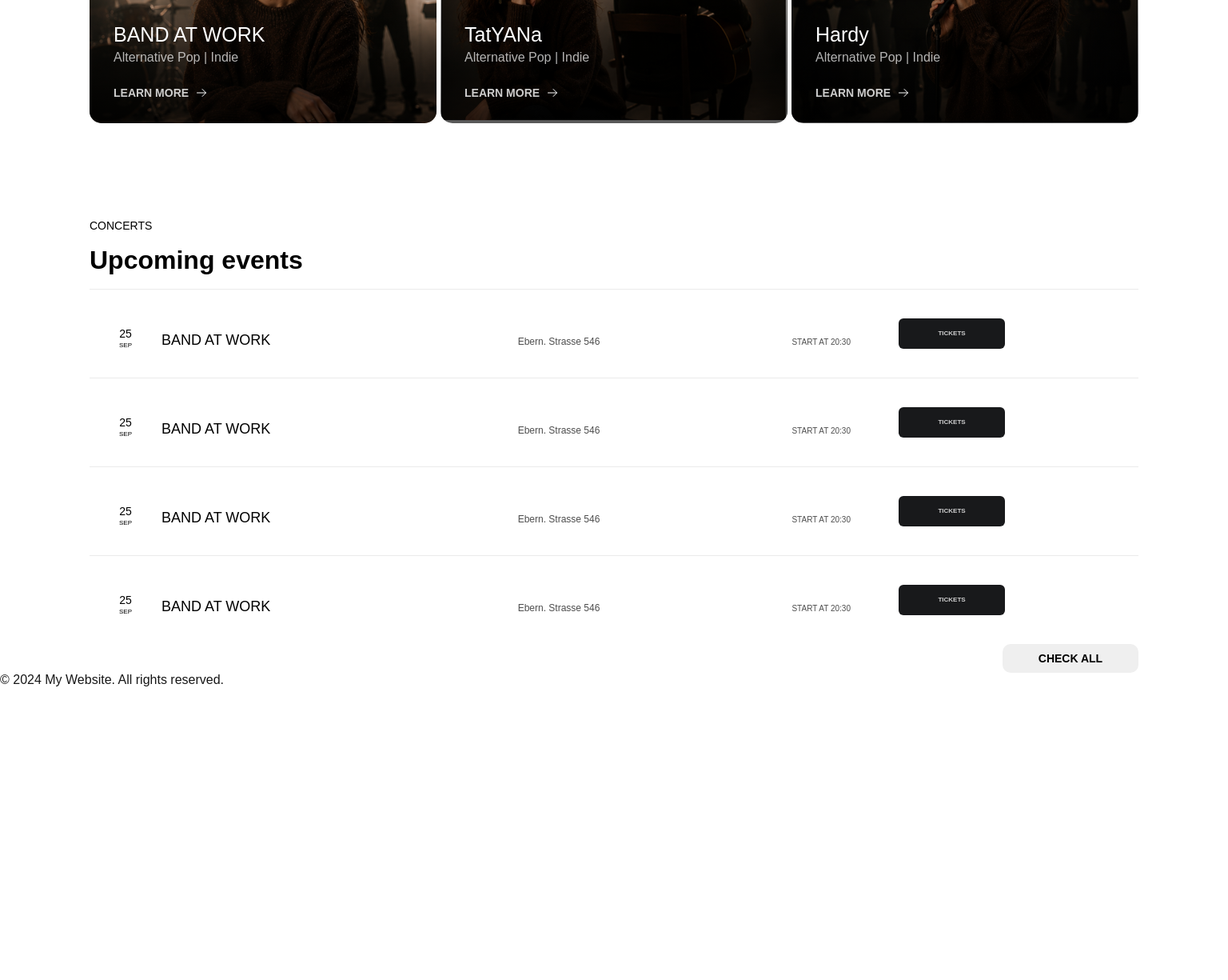
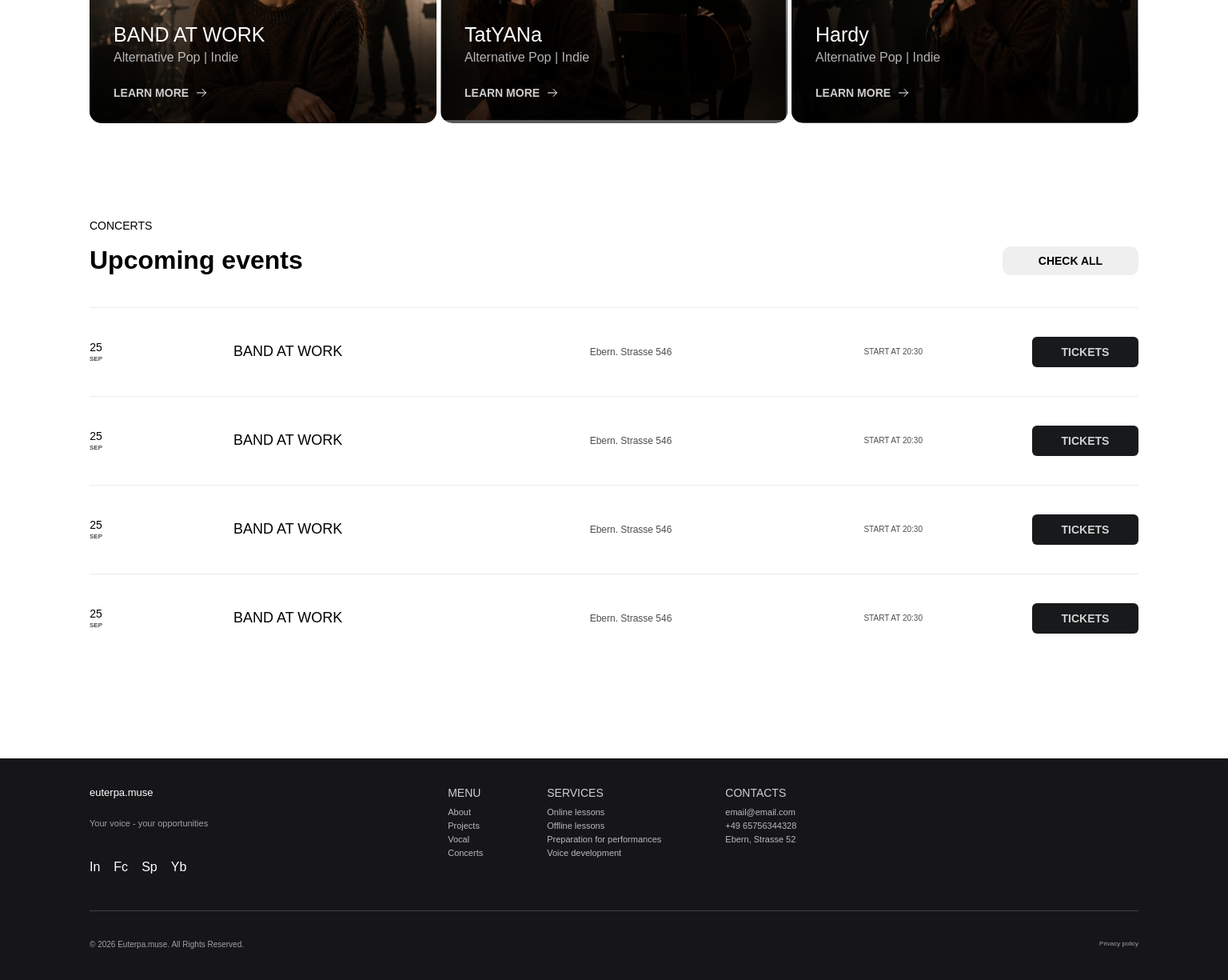
Before and after one commit to AnnaSytenkoYuri/euterpa.muse, a Next.js app: page / in a window 1536 px wide. Shown: the part 1745-2970 px from the top of the page at 80% size. Before the commit the page ends 2604 px from the top, so only its background shows below. Built offline with nearby package versions, Linux system fonts and the light colour scheme.

Commit message:
fixed responsive design for EventsSection. Added footer section mobile and desktop responsive design. Still on processing.

```diff
--- a/src/components/EventsSection/EventsSection.module.css
+++ b/src/components/EventsSection/EventsSection.module.css
@@ -1,5 +1,13 @@
 .eventSection {
   padding-top: 80px;
+}
+
+.header {
+  display: block;
+}
+
+.checkBtn {
+  display: none;
 }
 
 .subTextEvent {
@@ -29,7 +37,7 @@
   align-items: center;
 
   padding: 36px 0;
-  border-top:1px solid rgba(0,0,0,.08);
+  border-top: 1px solid rgba(0, 0, 0, 0.08);
 
   /* border-top: 1px solid #d8d8d8; */
 }
@@ -85,12 +93,12 @@
   background: #18191b;
 
   font-weight: 600;
-  font-size: 8px;
+  font-size: 14px;
   text-transform: uppercase;
   color: rgba(255, 255, 255, 0.8);
 }
 
-.checkBtn {
+.checkBtnMobile {
   display: flex;
   justify-content: center;
   align-items: center;
@@ -106,37 +114,36 @@
   margin-top: 15px;
 }
 
-/* .ticketBtn:hover,
+.ticketBtn:hover,
 .ticketBtn:focus {
   color: #fff;
-  background-color: #0142a4;
+  background-color: #82776d;
   transition: 0.3s ease;
 }
 
 .checkBtn:hover,
 .checkBtn:focus {
   color: #fff;
-  background-color: #1b1d20;
+  background-color: #82776d;
   transition: 0.3s ease;
-} */
-
-.ticketsBtn{
-  transition:.3s;
 }
 
-.ticketsBtn:hover{
-  background:#000;
-  color:#fff;
-  transform:translateY(-2px);
+.ticketsBtn {
+  transition: 0.3s;
 }
 
-
-.eventItem{
-  transition:.3s;
+.ticketsBtn:hover {
+  background: #000;
+  color: #fff;
+  transform: translateY(-2px);
 }
 
-.eventItem:hover{
-  background:#fafafa;
+.eventItem {
+  transition: 0.3s;
+}
+
+.eventItem:hover {
+  background: #fafafa;
 }
 
 @media (min-width: 768px) {
@@ -154,6 +161,9 @@
   .subTextEvent,
   .eventTitle {
     text-align: left;
+  }
+  .eventTitle {
+    margin-bottom: 0;
   }
 
   .cardTitle {
@@ -173,44 +183,102 @@
     margin-bottom: 0;
   }
 
+  .header {
+    display: flex;
+    justify-content: space-between;
+    align-items: flex-end;
+
+    margin-bottom: 40px;
+  }
+
   .checkBtn {
+    display: flex;
+    justify-content: center;
+    align-items: center;
     margin: 0;
-  margin-left: auto;
+    width: 170px;
+    height: 36px;
+    border-radius: 10px;
+    fill: #e7e7e7;
+    font-weight: 600;
+    font-size: 14px;
+    text-transform: uppercase;
+    color: #000;
+    margin-top: 0px;
+  }
+
+  .ticketBtn {
+    width: 133px;
+    height: 38px;
+    justify-self: end;
+  }
+
+  .eventDate {
+    justify-self: start;
+  }
+
+  .checkBtnMobile {
+    display: none;
   }
 }
 
-@media (min-width: 1440px){
-  .eventSection{
+@media (min-width: 1440px) {
+  .eventSection {
     padding-top: 120px;
   }
 
   .eventItem {
     grid-template-columns:
-    90px
-    2fr
-    180px
-    120px;
+      80px /* дата */
+      1.3fr /* назва */
+      170px; /* кнопка */
+
+    align-items: center;
+
+    gap: 100px;
+
+    padding: 36px 0;
+    border-top: 1px solid rgba(0, 0, 0, 0.08);
   }
 
- .eventInfo{
-  display:grid;
+  .eventInfo {
+    display: grid;
     grid-template-columns:
       1.3fr
       1fr
       auto;
 
-    align-items: baseline;
-    margin-right: 60px;
+    align-items: center;
   }
 
   .cardTitle,
   .cardText,
-.cardDetails{
+  .cardDetails {
     margin-bottom: 0;
   }
 
-.ticketBtn{
+  .ticketBtn {
     width: 133px;
     height: 38px;
+    justify-self: end;
+  }
+
+  .eventDate {
+    justify-self: start;
+  }
+
+  .header {
+    display: flex;
+    justify-content: space-between;
+    align-items: flex-end;
+
+    margin-bottom: 40px;
+  }
+
+  .checkBtn {
+    display: flex;
+  }
+  .checkBtnMobile {
+    display: none;
   }
 }
--- a/src/components/EventsSection/EventsSection.tsx
+++ b/src/components/EventsSection/EventsSection.tsx
@@ -4,8 +4,13 @@ export default function EventsSection() {
   return (
     <section className={css.eventSection}>
       <div className="container">
-        <p className={css.subTextEvent}>concerts</p>
-        <h2 className={css.eventTitle}>Upcoming events</h2>
+        <div className={css.header}>
+          <div>
+            <p className={css.subTextEvent}>concerts</p>
+            <h2 className={css.eventTitle}>Upcoming events</h2>
+          </div>
+          <button className={css.checkBtn}>Check all</button>
+        </div>
         <ul className={css.eventsList}>
           <li className={css.eventItem}>
             <div className={css.eventDate}>
@@ -56,7 +61,7 @@ export default function EventsSection() {
             <button className={css.ticketBtn}>Tickets</button>
           </li>
         </ul>
-        <button className={css.checkBtn}>Check all</button>
+        <button className={css.checkBtnMobile}>Check all</button>
       </div>
     </section>
   );
--- /dev/null
+++ b/src/components/Footer/Footer.module.css
@@ -0,0 +1,184 @@
+.footer {
+  padding-top: 80px;
+}
+.footerBackground {
+  background: #161619;
+}
+
+.footerContentWrapper {
+  padding-top: 30px;
+  padding-bottom: 20px;
+}
+.logoText {
+  font-weight: 400;
+  font-size: 13px;
+  color: #fff;
+  text-align: center;
+  margin-bottom: 25px;
+}
+.footerText {
+  font-weight: 400;
+  font-size: 11px;
+  color: rgba(255, 255, 255, 0.6);
+  text-align: center;
+  margin-bottom: 40px;
+}
+.mobContsctsTitle {
+  font-weight: 400;
+  font-size: 14px;
+  text-transform: uppercase;
+  color: rgba(255, 255, 255, 0.8);
+  text-align: center;
+  margin-bottom: 10px;
+}
+
+.mobContactsList {
+  display: flex;
+  flex-direction: column;
+  align-items: center;
+  font-weight: 400;
+  font-size: 11px;
+  color: rgba(255, 255, 255, 0.7);
+  gap: 8px;
+  padding: 0;
+  margin: 0 0 33px 0;
+}
+
+/* .contactItem {
+    display: flex;
+    align-items: center;
+    gap: 16px;
+  } */
+
+.mobSocialList {
+  display: flex;
+  justify-content: center;
+  align-items: center;
+  gap: 17px;
+  margin: 0 0 45px 0;
+  padding: 0;
+  color: #fff;
+}
+/*
+  .socialList a {
+    display: flex;
+    justify-content: center;
+    align-items: center;
+
+    width: 48px;
+    height: 48px;
+
+    color: #fff;
+
+    transition: transform .3s ease,
+                color .3s ease,
+                opacity .3s ease;
+  }
+
+  .socialList a:hover,
+  .socialList a:focus-visible {
+    transform: translateY(-3px);
+    opacity: .8;
+  } */
+
+.policyText {
+  font-weight: 400;
+  font-size: 8px;
+  color: rgba(255, 255, 255, 0.6);
+  text-align: center;
+  margin-bottom: 12px;
+}
+
+.rightsText {
+  font-weight: 400;
+  font-size: 10px;
+  text-align: center;
+  color: rgba(255, 255, 255, 0.6);
+  text-align: center;
+}
+
+.desckFooter {
+  display: none;
+}
+
+@media (min-width: 768px) {
+}
+
+@media (min-width: 1440px) {
+  .footer {
+    padding-top: 120px;
+  }
+
+  .footerTop{
+    display: flex;
+    /* justify-content: space-between; */
+    align-items: flex-start;
+    gap: 300px;
+  }
+
+  .footerContentWrapper {
+    padding-top: 35px;
+    padding-bottom: 30px;
+  }
+  .logoText {
+    text-align: left;
+    width: fit-content;
+  }
+  .footerText {
+    text-align: left;
+    width: fit-content;
+  }
+
+  .mobileFooter {
+    display: none;
+  }
+
+  .deskSocialList {
+    display: flex;
+    justify-content: start;
+    align-items: center;
+    gap: 17px;
+    margin: 0 0 45px 0;
+    padding: 0;
+    color: #fff;
+    width: fit-content;
+  }
+
+  .desckFooter {
+    display: block;
+  }
+
+  .contentDeskWraper {
+    display: flex;
+    flex-direction: row;
+    justify-content: center;
+    gap: 80px;
+  }
+
+  .menuList {
+    display: flex;
+    flex-direction: column;
+    gap: 5px;
+    font-weight: 400;
+    font-size: 11px;
+    color: rgba(255, 255, 255, 0.7);
+    font-weight: 400;
+    font-size: 11px;
+    color: rgba(255, 255, 255, 0.7);
+  }
+
+  .deskContsctsTitle {
+    font-weight: 400;
+    font-size: 14px;
+    text-transform: uppercase;
+    color: rgba(255, 255, 255, 0.8);
+    margin-bottom: 10px;
+  }
+.footerBottom{
+    display: flex;
+    justify-content: space-between;
+    padding: 36px 0 0 0;
+    border-top: 1px solid rgba(226, 226, 226, 0.21);
+}
+
+}
--- a/src/components/Footer/Footer.tsx
+++ b/src/components/Footer/Footer.tsx
@@ -1,7 +1,138 @@
+import Link from "next/link";
+import css from "./Footer.module.css";
+
 export default function Footer() {
-    return(
-        <footer className="footer">
-            <p>© 2024 My Website. All rights reserved.</p>
-        </footer>
-    )
+  return (
+    <footer className={css.footer}>
+      <div className={css.footerBackground}>
+        <div className="container">
+          <div className={css.footerContentWrapper}>
+            {/* Mobile footer */}
+            <div className={css.mobileFooter}>
+              <Link href="/" className={css.logo}>
+                <p className={css.logoText}>euterpa.muse</p>
+              </Link>
+              <p className={css.footerText}>Your voice - your opportunities</p>
+
+              <h3 className={css.mobContsctsTitle}>contacts</h3>
+              <ul className={css.mobContactsList}>
+                <li className={css.contactsItem}>
+                  <a href="mailto:email@email.com">email@email.com</a>
+                </li>
+                <li className={css.contactsItem}>
+                  <a href="tel:+49 65756344328">+49 65756344328</a>
+                </li>
+                <li className={css.contactsItem}>
+                  <a
+                    href="https://maps.google.com/..."
+                    target="_blank"
+                    rel="noopener noreferrer"
+                  >
+                    Ebern, Strasse 52
+                  </a>
+                </li>
+              </ul>
+              <ul className={css.mobSocialList}>
+                <li className={css.socialItem}>In</li>
+                <li className={css.socialsItem}>Fc</li>
+                <li className={css.socialsItem}>Sp</li>
+                <li className={css.socialsItem}>Yb</li>
+              </ul>
+              <p className={css.policyText}>Privacy policy</p>
+              <p className={css.rightsText}>
+                © 2026 Euterpa.muse. All Rights Reserved.
+              </p>
+            </div>
+
+            {/* Desktop footer */}
+            <div className={css.desckFooter}>
+              <div className={css.footerTop}>
+                <div className={css.footerLeftSide}>
+                  <Link href="/" className={css.logo}>
+                    <p className={css.logoText}>euterpa.muse</p>
+                  </Link>
+                  <p className={css.footerText}>
+                    Your voice - your opportunities
+                  </p>
+                  <ul className={css.deskSocialList}>
+                    <li className={css.socialItem}>In</li>
+                    <li className={css.socialsItem}>Fc</li>
+                    <li className={css.socialsItem}>Sp</li>
+                    <li className={css.socialsItem}>Yb</li>
+                  </ul>
+                </div>
+
+                <div className={css.contentDeskWraper}>
+                  <div>
+                    <h3 className={css.deskContsctsTitle}>menu</h3>
+                    <ul className={css.menuList}>
+                      <li className={css.listItem}>
+                        <Link href="/about" prefetch={false}>
+                          About
+                        </Link>
+                      </li>
+                      <li className={css.listItem}>
+                        <Link href="/projects">Projects</Link>
+                      </li>
+                      <li className={css.listItem}>
+                        <Link href="/vocal">Vocal</Link>
+                      </li>
+                      <li className={css.listItem}>
+                        <Link href="/concerts">Concerts</Link>
+                      </li>
+                    </ul>
+                  </div>
+
+                  <div>
+                    <h3 className={css.deskContsctsTitle}>services</h3>
+                    <ul className={css.menuList}>
+                      <li className={css.listItem}>
+                        <Link href="/">Online lessons</Link>
+                      </li>
+                      <li className={css.listItem}>
+                        <Link href="/">Offline lessons</Link>
+                      </li>
+                      <li className={css.listItem}>
+                        <Link href="/">Preparation for performances</Link>
+                      </li>
+                      <li className={css.listItem}>
+                        <Link href="/">Voice development</Link>
+                      </li>
+                    </ul>
+                  </div>
+
+                  <div>
+                    <h3 className={css.deskContsctsTitle}>contacts</h3>
+                    <ul className={css.menuList}>
+                      <li className={css.contactsItem}>
+                        <a href="mailto:email@email.com">email@email.com</a>
+                      </li>
+                      <li className={css.contactsItem}>
+                        <a href="tel:+49 65756344328">+49 65756344328</a>
+                      </li>
+                      <li className={css.contactsItem}>
+                        <a
+                          href="https://maps.google.com/..."
+                          target="_blank"
+                          rel="noopener noreferrer"
+                        >
+                          Ebern, Strasse 52
+                        </a>
+                      </li>
+                    </ul>
+                  </div>
+                </div>
+              </div>
+              <div className={css.footerBottom}>
+                <p className={css.rightsText}>
+                  © 2026 Euterpa.muse. All Rights Reserved.
+                </p>
+                <p className={css.policyText}>Privacy policy</p>
+              </div>
+            </div>
+          </div>
+        </div>
+      </div>
+    </footer>
+  );
 }
--- a/src/components/LessonsSection/LessonsSection.module.css
+++ b/src/components/LessonsSection/LessonsSection.module.css
@@ -12,7 +12,7 @@
 }
 
 .lesTitle {
-  font-weight: 500;
+  font-weight: 600;
   font-size: 32px;
   color: #000;
   text-align: center;
--- a/src/components/ProjectsSection/ProjectsSection.module.css
+++ b/src/components/ProjectsSection/ProjectsSection.module.css
@@ -12,7 +12,7 @@
   margin-bottom: 17px;
 }
 .projectTitle {
-  font-weight: 500;
+  font-weight: 600;
   font-size: 32px;
   color: #000;
   text-align: center;
```
Also changed, not shown: src/components/Footer/Footer.module.tsx (deleted). Lines whose indentation alone changed are shown as unchanged.
